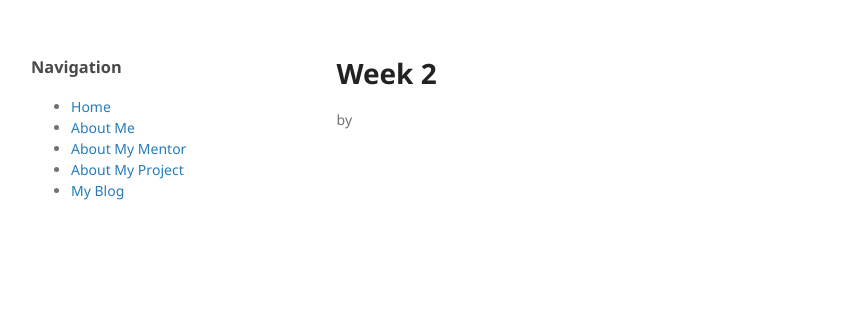
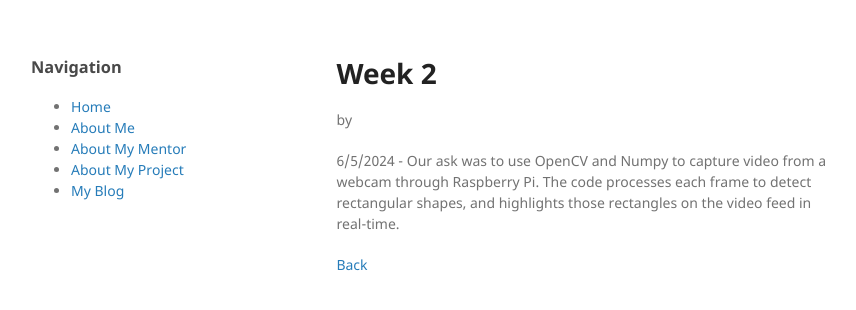
Before and after one commit to Tad-Baterbomb/Tad-Baterbomb.github.io, a Jekyll site: the page built from week2.md, in a window 1280 px wide. Shown: the top 310 px of the page, without its empty margins (179-1035 px from the left). Built offline with Jekyll 4.4.1, drawn with Linux system fonts in a browser that asks for light colours.

Commit message:
Update week2.md

```diff
--- a/week2.md
+++ b/week2.md
@@ -3,3 +3,8 @@ layout: post
 title: Week 2
 by: Tyler Mitchell
 ---
+
+6/5/2024 - Our ask was to use OpenCV and Numpy to capture video from a webcam through Raspberry Pi.
+The code processes each frame to detect rectangular shapes, and highlights those rectangles on the video feed in real-time.
+
+[Back](./)
```
